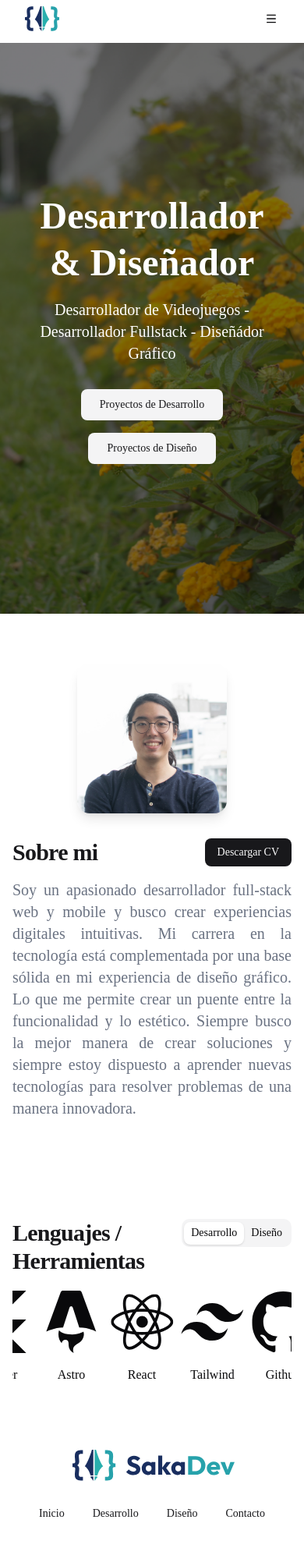
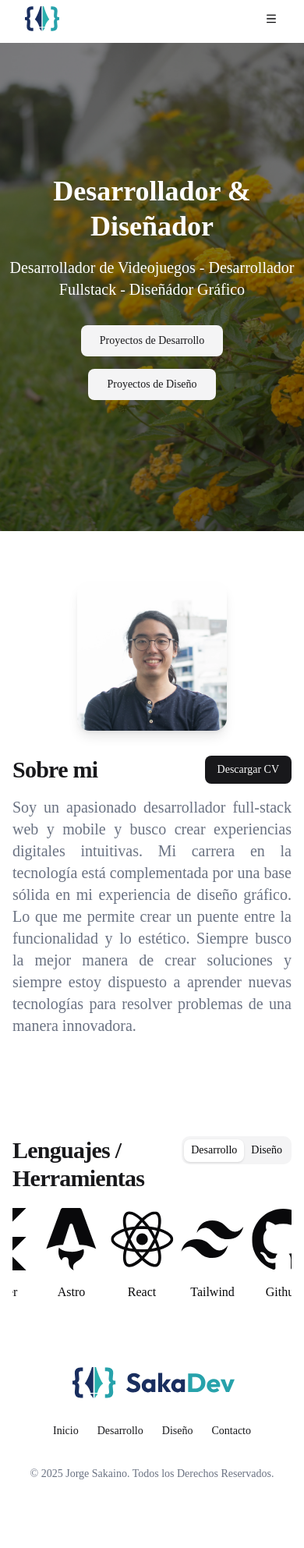
Before and after one commit to Sakaino2/SakaWeb, an Astro site: page / in a window 390 px wide. Shown: the top 1985 px of the page at 78% size. After the commit the page ends 1917 px from the top, so only its background shows below. Built offline with nearby package versions, Linux system fonts and the light colour scheme; Astro itself is replaced by a stand-in of ours.

```diff
--- a/src/components/general/FooterNavbar.tsx
+++ b/src/components/general/FooterNavbar.tsx
@@ -8,11 +8,11 @@ import {
 export function FooterNavbar() {
   return (
     <NavigationMenu className="text-primary">
-      <NavigationMenuList>
+      <NavigationMenuList className="gap-0 lg:gap-1">
         <NavigationMenuItem className="hover:text-primary">
           <NavigationMenuLink
             href="/"
-            className="hover:bg-background border-b-background rounded-none focus:bg-background focus:border-b-secondary active:border-b-secondary px-4 sm:px-8 pt-4 pb-2 sm:text-lg"
+            className="hover:bg-background border-b-background rounded-none focus:bg-background focus:border-b-secondary active:border-b-secondary px-3 md:px-6 lg:px-8 pt-4 pb-2 sm:text-lg"
           >
             Inicio
           </NavigationMenuLink>
@@ -20,7 +20,7 @@ export function FooterNavbar() {
         <NavigationMenuItem className=" hover:text-primary">
           <NavigationMenuLink
             href="/development"
-            className="hover:bg-background border-b-background rounded-none focus:bg-background focus:border-b-secondary active:border-b-secondary px-4 sm:px-8 pt-4 pb-2 sm:text-lg"
+            className="hover:bg-background border-b-background rounded-none focus:bg-background focus:border-b-secondary active:border-b-secondary px-3 md:px-6 lg:px-8 pt-4 pb-2 sm:text-lg"
           >
             Desarrollo
           </NavigationMenuLink>
@@ -28,7 +28,7 @@ export function FooterNavbar() {
         <NavigationMenuItem className=" hover:text-primary">
           <NavigationMenuLink
             href="/design"
-            className="hover:bg-background border-b-background rounded-none focus:bg-background focus:border-b-secondary active:border-b-secondary px-4 sm:px-8 pt-4 pb-2 sm:text-lg"
+            className="hover:bg-background border-b-background rounded-none focus:bg-background focus:border-b-secondary active:border-b-secondary px-3 md:px-6 lg:px-8 pt-4 pb-2 sm:text-lg"
           >
             Diseño
           </NavigationMenuLink>
@@ -36,7 +36,7 @@ export function FooterNavbar() {
         <NavigationMenuItem className=" hover:text-primary">
           <NavigationMenuLink
             href="/contact"
-            className="hover:bg-background border-b-background rounded-none focus:bg-background focus:border-b-secondary active:border-b-secondary px-4 sm:px-8 pt-4 pb-2 sm:text-lg"
+            className="hover:bg-background border-b-background rounded-none focus:bg-background focus:border-b-secondary active:border-b-secondary px-3 md:px-6 lg:px-8 pt-4 pb-2 sm:text-lg"
           >
             Contacto
           </NavigationMenuLink>
--- a/src/components/general/Hero.astro
+++ b/src/components/general/Hero.astro
@@ -9,7 +9,7 @@ const { title, subtitle, bgImage } = Astro.props;
 ---
 
 <section
-  class="relative w-full flex flex-col items-center justify-center text-center text-white overflow-hidden py-40 sm:rounded-b-xl"
+  class="relative w-full flex flex-col items-center justify-center text-center text-white overflow-hidden py-40 lg:rounded-b-xl"
 >
   <div class="absolute inset-0 z-0">
     <div
@@ -20,11 +20,13 @@ const { title, subtitle, bgImage } = Astro.props;
     <div class="absolute inset-0 bg-black opacity-50"></div>
   </div>
 
-  <div class="relative z-10 max-w-4xl p-8">
-    <h1 class="text-5xl md:text-6xl font-extrabold mb-4 leading-tight">
+  <div class="relative z-10 max-w-4xl p-2 md:p-6 lg:p-8">
+    <h1
+      class="text-4xl md:text-5xl lg:text-6xl font-extrabold mb-4 leading-tight"
+    >
       {title}
     </h1>
-    <p class="text-xl md:text-2xl font-light mb-8">
+    <p class="text-xl md:text-2xl lg:text-3xl font-light mb-8">
       {subtitle}
     </p>
     <div class="flex flex-col sm:flex-row gap-4 justify-center">
--- a/src/components/home/Skills.astro
+++ b/src/components/home/Skills.astro
@@ -1,7 +1,5 @@
 ---
 import Container from "../general/Container.astro";
-import SectionTitle from "../general/SectionTitle.astro";
-import { Button } from "../ui/button";
 import { SkillsCarousel } from "./SkillsCarousel";
 ---
 
```
